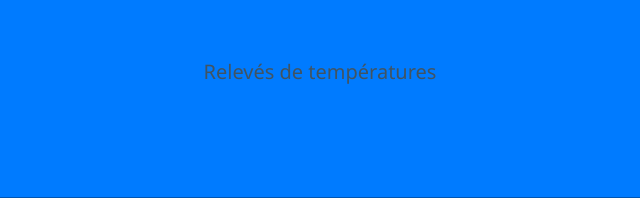
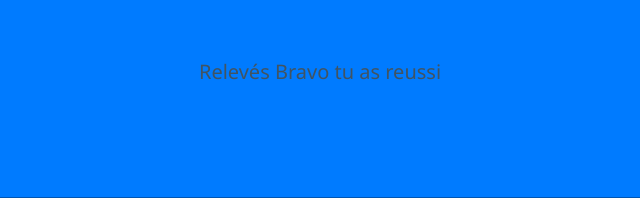
Before and after one commit to Fredo9741/Clim_pro, a plain HTML site: page index.html in a window 1280 px wide. Shown: the part 143-341 px from the top of the page, 320-960 px from the left. Drawn offline with nearby package versions, Linux system fonts and the light colour scheme.

Commit message:
Commit Bravo

```diff
--- a/index.html
+++ b/index.html
@@ -14,7 +14,7 @@
     <!-- En-tête de la page -->
     <header>
         <h1>Clim-Pro</h1>
-        <p>Relevés de températures</p>
+        <p>Relevés Bravo tu as reussi</p>
     </header>
 
     <!-- Barre de navigation -->
```
